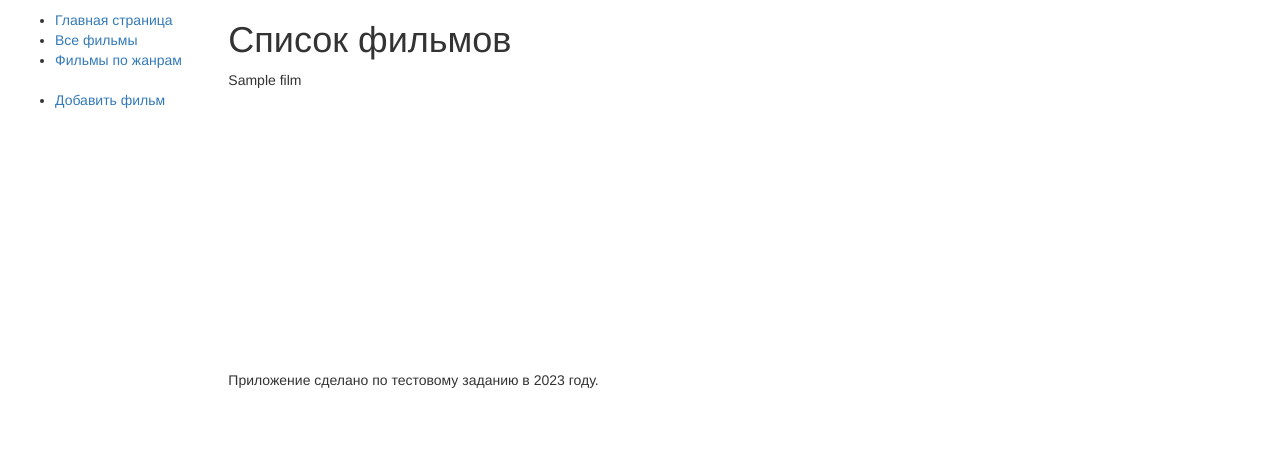
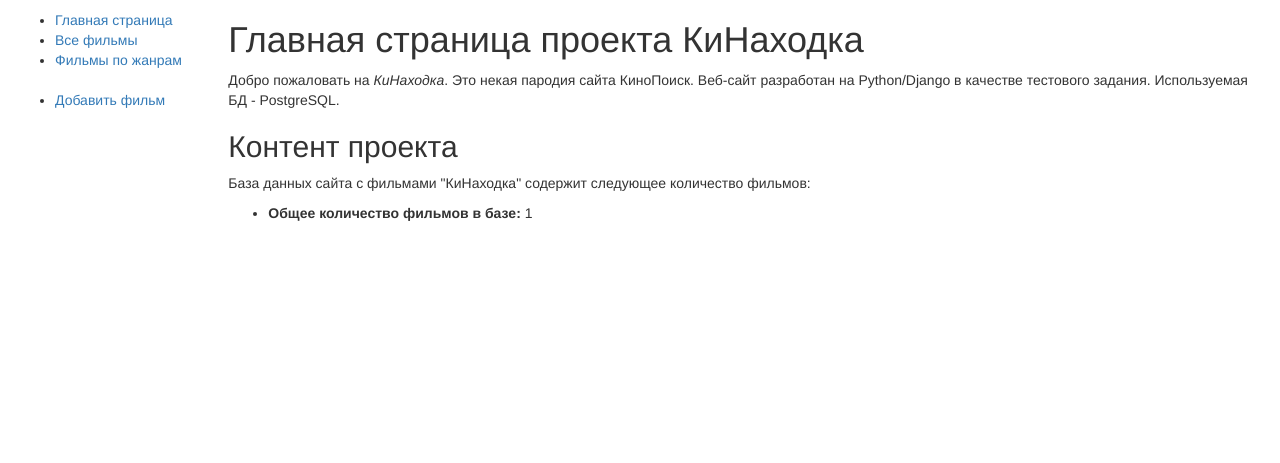
Before and after one commit to Madridka/django_film, a Django app: page / in a window 1280 px wide. Shown: the top 463 px of the page. Run offline with Django 4.2, Linux system fonts and the light colour scheme; tables that the repository leaves empty hold one stand-in row (values such as "Sample post"); some libraries are stand-ins or nearby versions.

Commit message:
доработка шаблонов, добавление комментариев

```diff
--- a/kinahodka/admin.py
+++ b/kinahodka/admin.py
@@ -1,12 +1,15 @@
 from django.contrib import admin
 from .models import Film, Genre, Language, Country
+
+"""регистрация в админке вывода лист_дисплея. get_genre - отдельная функция в моделях,
+где через for выводятся все жанры, т.к. модель MtM. Если выводить страны - то так же через get_country"""
 
 
 @admin.register(Film)
 class FilmAdmin(admin.ModelAdmin):
     list_display = ('id', 'title', 'year_out', 'language', 'get_genre')
 
-
+"""остальным моделям нет смысла редактировать вывод, там простейшие данные"""
 admin.site.register(Language)
 admin.site.register(Genre)
 admin.site.register(Country)
--- a/kinahodka/models.py
+++ b/kinahodka/models.py
@@ -1,12 +1,17 @@
 from django.db import models
 
-
+"""был класс про Режиссеров, но удалил, т.к. нет смысла добавлять фамилии режиссеров в БД,
+# можно просто оставить как текстовое поле"""
 # class Author(models.Model):
 #     author = models.CharField(max_length=50,
 #                               verbose_name='Режиссер')
 #
 #     def __str__(self):
 #         return self.author
+
+"""полная база про фильм.
+4 модели сделаны charfield/textfield,
+2 модели сделаны отношением многие ко многим (manytomany), чтобы фильм мог иметь не только 1 жанр/страну"""
 
 
 class Film(models.Model):
@@ -31,13 +36,16 @@
 
     def get_genre(self):
         return ', '.join([str(g) for g in self.genre.all()])
+        #функция для вывода жанров, т.к. genre manytomany и в админке не работает одиночный вывод
 
     def get_country(self):
         return ', '.join([str(c) for c in self.country.all()])
+        #так же функция для вывода списка всех стран
 
     class Meta:
         verbose_name = 'Фильм'
         verbose_name_plural = 'Фильмы'
+        #класс мета - данные о данных, чтобы в админке выводилось не Films, а Фильмы
 
     def __str__(self):
         return self.title
--- a/kinahodka/templates/base_generic.html
+++ b/kinahodka/templates/base_generic.html
@@ -5,7 +5,7 @@
         <title>КиНаходка</title>
     {% endblock  %}
     <meta charset="UTF-8">
-<!--    <meta name="viewport" content="width=device-width, initail-scale=1">-->
+    <meta name="viewport" content="width=device-width, initail-scale=1">
     <link rel="stylesheet"
           href="https://maxcdn.bootstrapcdn.com/bootstrap/3.3.7/css/bootstrap.min.css">
     <script src="https://ajax.googleapis.com/ajax/libs/jquery/1.12.4/jquery.min.js"></script>
@@ -13,13 +13,12 @@
 
 <body>
     <div class="container-fluid">
-
         <div class="row">
             <div class="col-sm-2"><p>
                {% block sidebar %}
                 <ul class="sidebar-nav">
                     <li><a href="">Главная страница</a></li>
-                    <li><a href="">Все фильмы</a></li>
+                    <li><a href="{% url 'list' %}">Все фильмы</a></li>
                     <li><a href="">Фильмы по жанрам</a></li>
                     <br>
                     <li><a href="">Добавить фильм</a></li>
--- a/kinahodka/templates/home.html
+++ b/kinahodka/templates/home.html
@@ -1,15 +1,19 @@
 {% extends "base_generic.html" %}
 
 {% block content %}
-<h1>Список фильмов</h1>
-{% for movie in film_list %}
-<details>
-    <summary>{{ movie.title }}</summary>
-    <h3>{{movie.id}}. {{ movie.title }}, {{ movie.year_out }} </h3>
-    <p><u>Жанр:</u> {{ movie.get_genre }}</p>
-    <p><u>Страна:</u> {{ movie.get_country }}</p>
-    <a href="{{movie.url_kp}}">Фильм на Кинопоиске</a>
-</details>
-{% endfor %}
+
+<h1>Главная страница проекта КиНаходка</h1>
+
+    <p>Добро пожаловать на <em>КиНаходка</em>. Это некая пародия сайта КиноПоиск.
+    Веб-сайт разработан на Python/Django в качестве тестового задания.
+    Используемая БД - PostgreSQL.</p>
+
+<h2>Контент проекта</h2>
+
+    <p>База данных сайта с фильмами "КиНаходка" содержит следующее
+    количество фильмов: </p>
+<ul>
+    <li><strong>Общее количество фильмов в базе: </strong>{{num_films}}</li>
+</ul>
 
 {% endblock %}
--- a/kinahodka/urls.py
+++ b/kinahodka/urls.py
@@ -1,6 +1,8 @@
 from django.urls import path
 from . import views
-
+"""этот urls.py только для этого приложения.
+в основном файле urls.py проекта через include ссылка сюда"""
 urlpatterns = [
-    path('', views.FilmView.as_view(), name='home')
+    path('', views.FilmView.as_view(), name='home'),
+    path('list/', views.FilmListView.as_view(), name='list')
 ]
--- a/kinahodka/views.py
+++ b/kinahodka/views.py
@@ -3,8 +3,17 @@
 from django.views.generic.base import View
 from .models import Film
 
+"""с помощью модуля View создание отображений(views)
+в классе функция обязательно должна быть get"""
+
 
 class FilmView(View):
     def get(self, request):
+        num_films = Film.objects.all().count()
+        return render(request, 'home.html', context={'num_films': num_films})
+
+
+class FilmListView(View):
+    def get(self, request):
         film = Film.objects.all()
-        return render(request, 'home.html', {'film_list': film})
+        return render(request, 'film_list.html', context={'film_list': film})
```
Also changed, not shown: kinahodka/templates/film_list.html (added, +25 -0 lines), readme.md.
